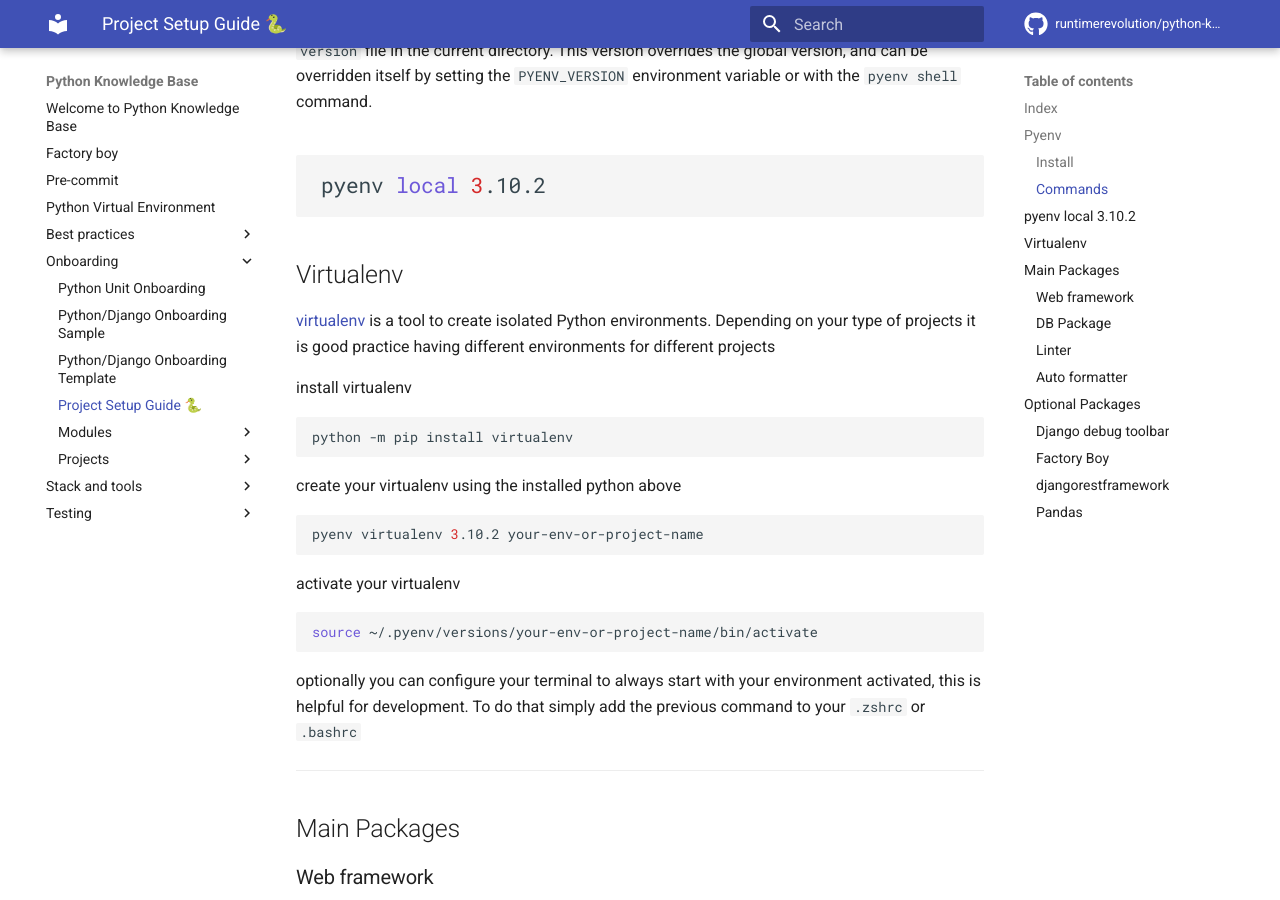
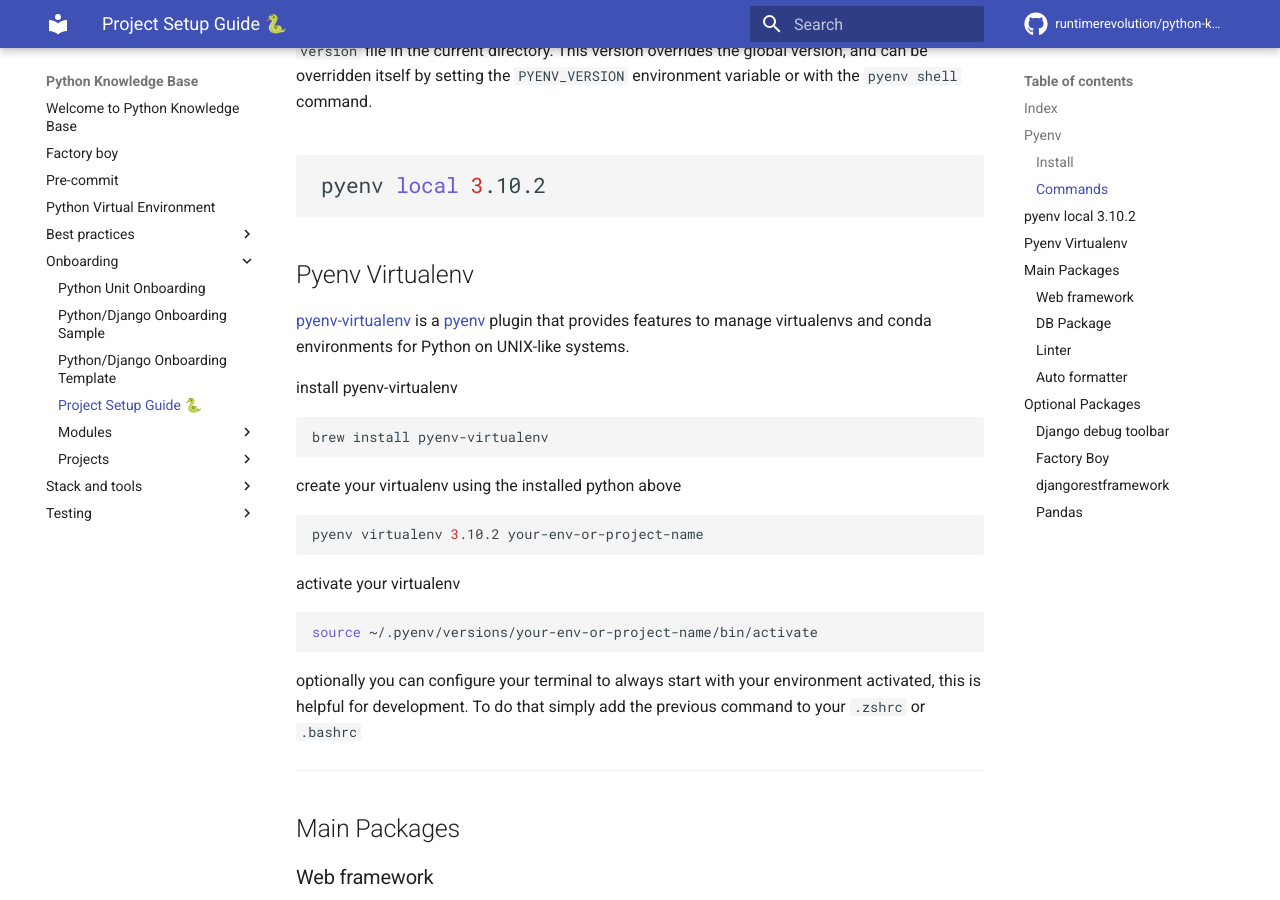
Before and after one commit to runtimerevolution/python-knowledge-base, an MkDocs documentation site: the page built from docs/onboarding/project-setup-guide.md, in a window 1280 px wide and 900 px high, scrolled down 2414 px. Built offline with MkDocs 1.6.1 and Material for MkDocs 9.7.7, drawn with Linux system fonts in a browser that asks for light colours; comment, search, counter and statistics services are not loaded; some of the changed text lies outside the part shown.

Commit message:
docs: fix onboarding pyenv virtualenv setup (#24)
Co-authored-by: Goncalo Adolfo <g.adolfo@runtime-revolution.com>

````diff
--- a/docs/onboarding/project-setup-guide.md
+++ b/docs/onboarding/project-setup-guide.md
@@ -10,7 +10,7 @@ new Apple M1 Chip you might run into trouble trying to follow these steps.*
 - [Pyenv](#pyenv)
   - [Install](#install)
   - [Commands](#commands)
-- [Virtualenv](#virtualenv)
+- [Pyenv Virtualenv](#pyenv-virtualenv)
 - [Main Packages](#main-packages)
   - [Web framework](#web-framework)
   - [Linter](#linter)
@@ -112,14 +112,14 @@ pyenv local 3.10.2
 ```
 ---
 
-## Virtualenv
+## Pyenv Virtualenv
 
-[virtualenv](https://virtualenv.pypa.io/en/latest/) is a tool to create isolated Python environments.
-Depending on your type of projects it is good practice having different environments for different projects
+[pyenv-virtualenv](https://github.com/pyenv/pyenv-virtualenv) is a [pyenv](https://github.com/pyenv/pyenv) plugin
+that provides features to manage virtualenvs and conda environments for Python on UNIX-like systems.
 
-install virtualenv
+install pyenv-virtualenv
 ```shell
-python -m pip install virtualenv
+brew install pyenv-virtualenv
 ```
 
 create your virtualenv using the installed python above
````
